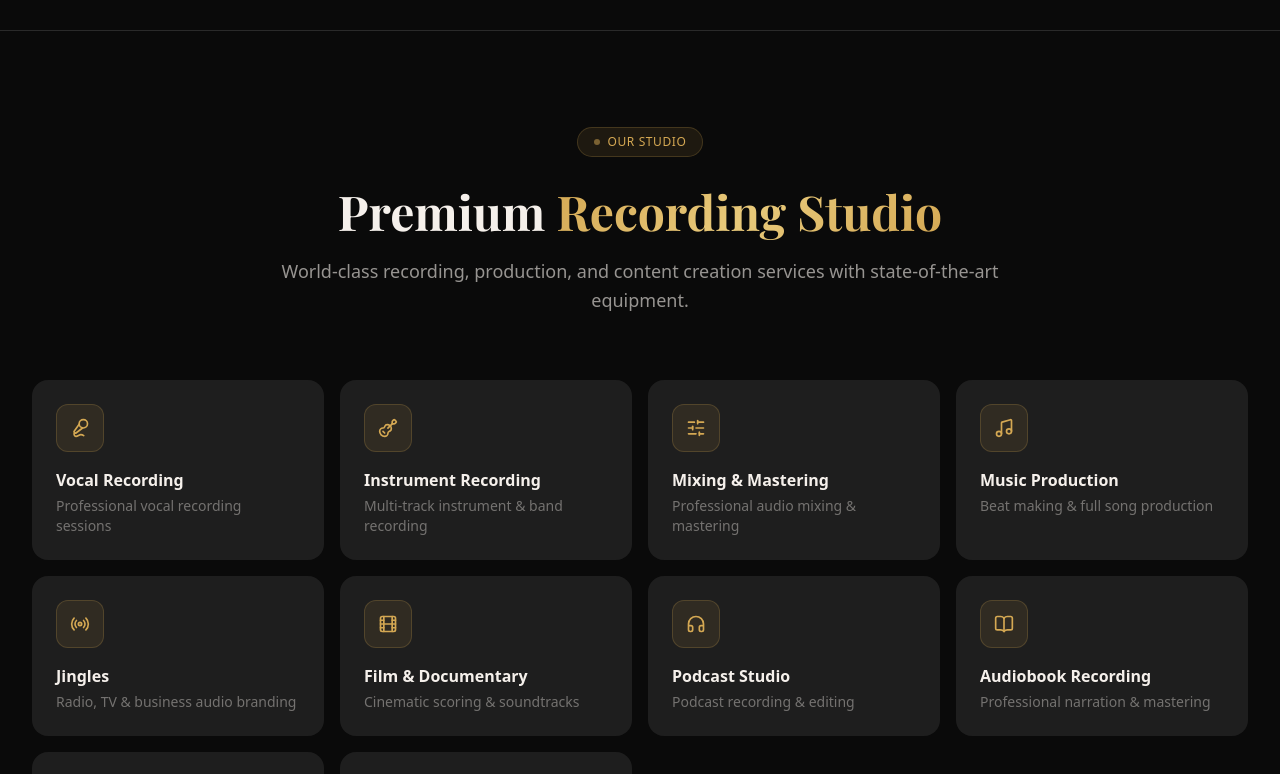
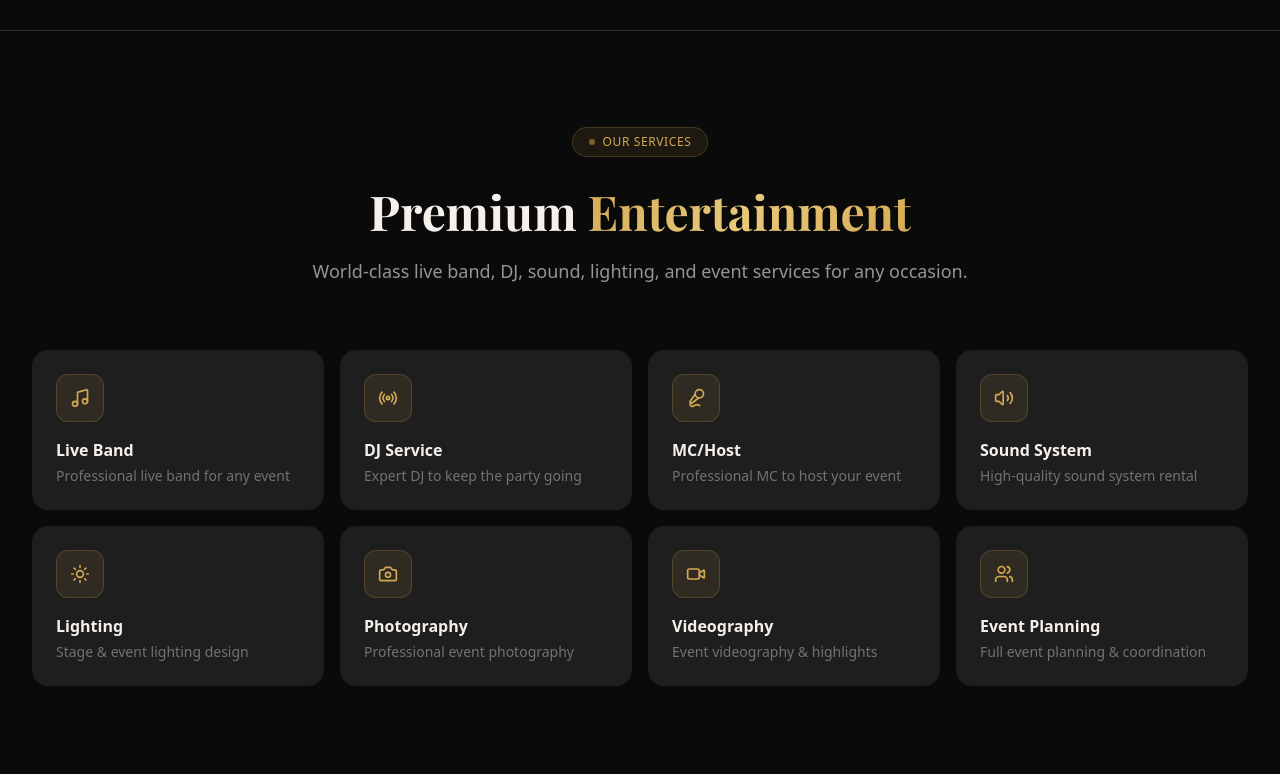
Before and after one commit to Yohannesdeveloper/Ray-Band, a Next.js app: page / in a window 1280 px wide. Shown: the part 1240-2014 px from the top of the page. Built offline with nearby package versions, Linux system fonts and the light colour scheme; a web font is replaced by a local one.

Commit message:
Change homepage services to entertainment services

```diff
--- a/src/components/sections/home/services-grid.tsx
+++ b/src/components/sections/home/services-grid.tsx
@@ -6,29 +6,25 @@ import { SectionHeading } from "@/components/ui/section-heading";
 import { Card } from "@/components/ui/card";
 import { FadeUp, StaggerChildren, StaggerItem } from "@/components/ui/animations";
 import {
-  Mic2,
-  Guitar,
-  SlidersHorizontal,
   Music,
   Radio,
-  Film,
-  Headphones,
-  BookOpen,
-  Mic,
+  Mic2,
+  Volume2,
+  Sun,
+  Camera,
   Video,
+  Users,
 } from "lucide-react";
 
 const services = [
-  { icon: Mic2, title: "Vocal Recording", description: "Professional vocal recording sessions", href: "/services" },
-  { icon: Guitar, title: "Instrument Recording", description: "Multi-track instrument & band recording", href: "/services" },
-  { icon: SlidersHorizontal, title: "Mixing & Mastering", description: "Professional audio mixing & mastering", href: "/services" },
-  { icon: Music, title: "Music Production", description: "Beat making & full song production", href: "/services" },
-  { icon: Radio, title: "Jingles", description: "Radio, TV & business audio branding", href: "/services" },
-  { icon: Film, title: "Film & Documentary", description: "Cinematic scoring & soundtracks", href: "/services" },
-  { icon: Headphones, title: "Podcast Studio", description: "Podcast recording & editing", href: "/services" },
-  { icon: BookOpen, title: "Audiobook Recording", description: "Professional narration & mastering", href: "/services" },
-  { icon: Mic, title: "Voice-over Production", description: "Commercials, TV, radio & more", href: "/services" },
-  { icon: Video, title: "Content Creation", description: "YouTube & TikTok studio space", href: "/services" },
+  { icon: Music, title: "Live Band", description: "Professional live band for any event", href: "/book" },
+  { icon: Radio, title: "DJ Service", description: "Expert DJ to keep the party going", href: "/book" },
+  { icon: Mic2, title: "MC/Host", description: "Professional MC to host your event", href: "/book" },
+  { icon: Volume2, title: "Sound System", description: "High-quality sound system rental", href: "/book" },
+  { icon: Sun, title: "Lighting", description: "Stage & event lighting design", href: "/book" },
+  { icon: Camera, title: "Photography", description: "Professional event photography", href: "/book" },
+  { icon: Video, title: "Videography", description: "Event videography & highlights", href: "/book" },
+  { icon: Users, title: "Event Planning", description: "Full event planning & coordination", href: "/book" },
 ];
 
 export function ServicesGrid() {
@@ -37,10 +33,10 @@ export function ServicesGrid() {
       <Container>
         <FadeUp>
           <SectionHeading
-            badge="Our Studio"
+            badge="Our Services"
             title="Premium"
-            highlighted="Recording Studio"
-            description="World-class recording, production, and content creation services with state-of-the-art equipment."
+            highlighted="Entertainment"
+            description="World-class live band, DJ, sound, lighting, and event services for any occasion."
           />
         </FadeUp>
 
```
Also changed, not shown: public/Companies/ebs logo.jpeg (added).
